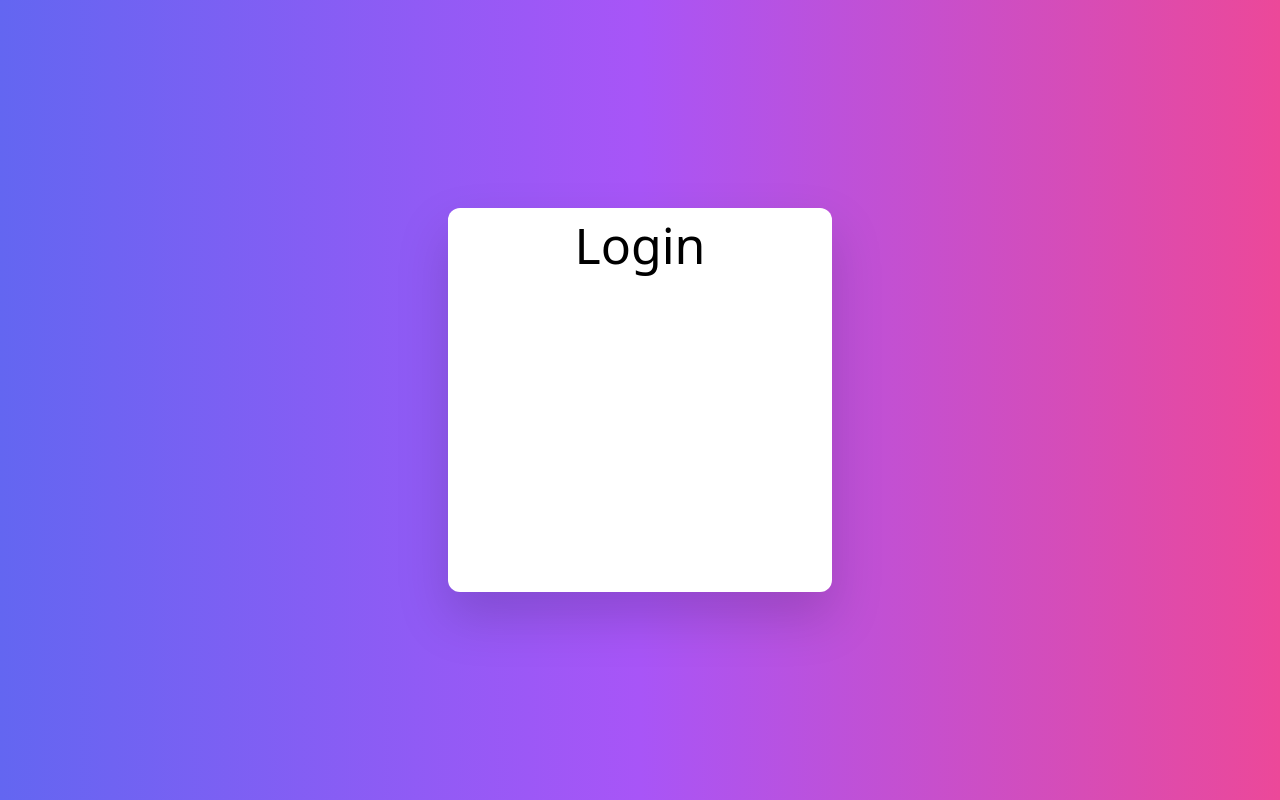
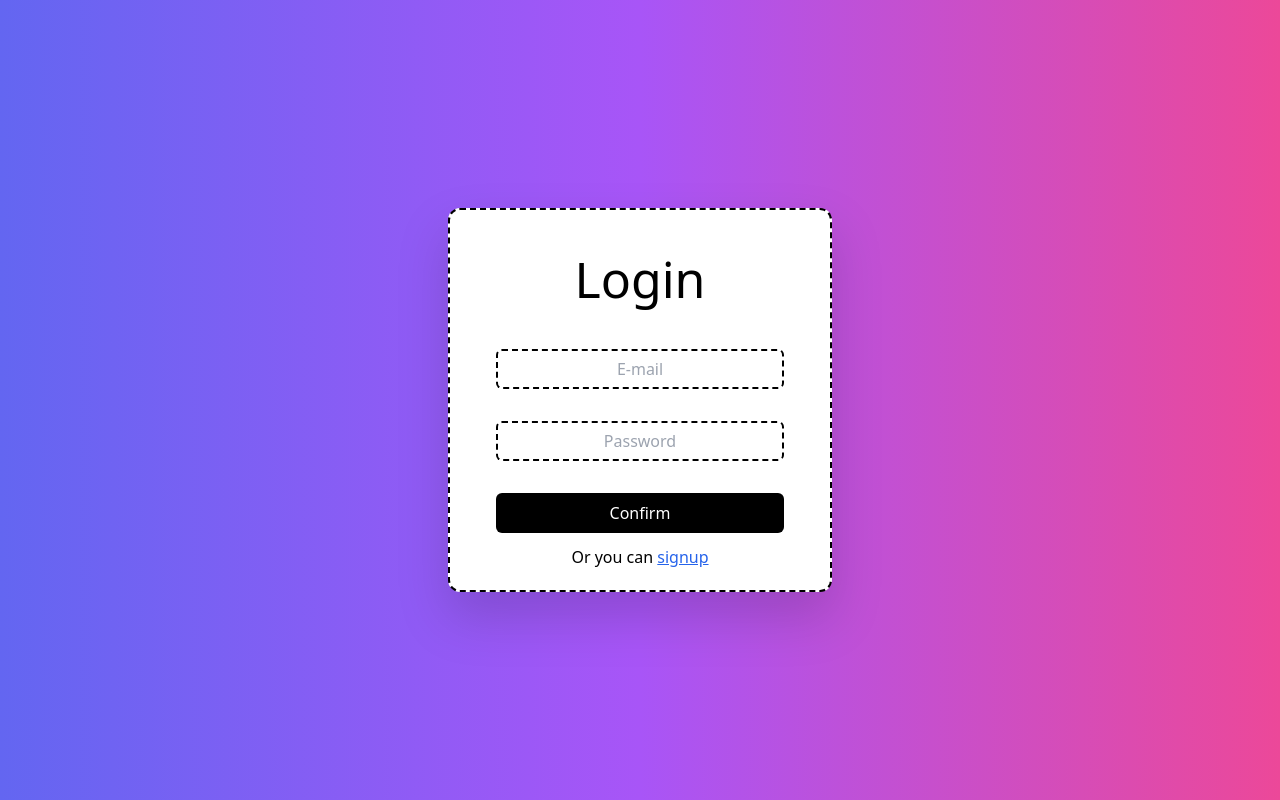
Before and after one commit to ImInBox/todoit, a React (Create React App) app: page /login in a window 1280 px wide. Built offline with nearby package versions, Linux system fonts and the light colour scheme.

Commit message:
Signup and Login pages update

```diff
--- /dev/null
+++ b/src/components/Button.jsx
@@ -0,0 +1,8 @@
+import React from "react";
+
+function Button(props){
+    return(
+        <button className="text-white bg-black hover:scale-105 focus:scale-105 focus:outline-none duration-200 w-[18rem] h-10 mt-8 text-center rounded-md">{props.text}</button>
+    )
+}
+export default Button;
--- /dev/null
+++ b/src/components/Input.jsx
@@ -0,0 +1,8 @@
+import React from "react";
+
+function Input(props){
+    return(
+        <input className="focus:scale-105 hover:scale-105 focus:outline-none duration-200 w-[18rem] h-10 mt-8 text-center rounded-md border-dashed border-black border-2" placeholder={props.placeholder} type={props.type}/>
+    )
+}
+export default Input;
--- a/src/components/LoginFrame.jsx
+++ b/src/components/LoginFrame.jsx
@@ -2,7 +2,7 @@ import React from "react";
 
 function LoginFrame(props){
     return(
-        <div className="drop-shadow-2xl bg-white h-[24rem] w-[24rem] rounded-xl text-center"> {props.children} </div>
+        <div className="border-dashed border-2 border-black flex items-center flex-col drop-shadow-2xl bg-white h-[24rem] w-[24rem] rounded-xl text-center"> {props.children} </div>
     )
 }
 export default LoginFrame;
--- a/src/pages/Login.jsx
+++ b/src/pages/Login.jsx
@@ -1,12 +1,19 @@
 import React from "react";
+import { Link } from "react-router-dom";
+import Input from "../components/Input";
 import LoginBg from "../components/LoginBg";
 import LoginFrame from "../components/LoginFrame";
+import Button from "../components/Button";
 
 function LoginPage(){
     return(
         <LoginBg>
             <LoginFrame>
-                <h1 className="text-[50px]">Login</h1>
+                <h1 className="text-[50px] pt-8">Login</h1>
+                <Input placeholder="E-mail" type="email"/>
+                <Input placeholder="Password" type="password"/>
+                <Button text="Confirm"/>
+                <p className="pt-3">Or you can <Link className="text-blue-600 underline" to="/signup">signup</Link></p>
             </LoginFrame>
         </LoginBg>
     )
--- a/src/pages/Signup.jsx
+++ b/src/pages/Signup.jsx
@@ -1,12 +1,19 @@
 import React from "react";
+import { Link } from "react-router-dom";
 import LoginBg from "../components/LoginBg";
 import LoginFrame from "../components/LoginFrame";
+import Input from "../components/Input";
+import Button from "../components/Button";
 
 function SignUpPage(){
     return(
         <LoginBg>
             <LoginFrame>
-                <h1 className="text-[50px] pt-2">Sign up</h1>
+                <h1 className="text-[50px] pt-8">Sign up</h1>
+                <Input placeholder="E-mail" type="email"/>
+                <Input placeholder="Password" type="password"/>
+                <Button text="Confirm"/>
+                <p className="pt-3">Or you can <Link className="text-blue-600 underline" to="/login">login</Link></p>
             </LoginFrame>
         </LoginBg>
     )
```
